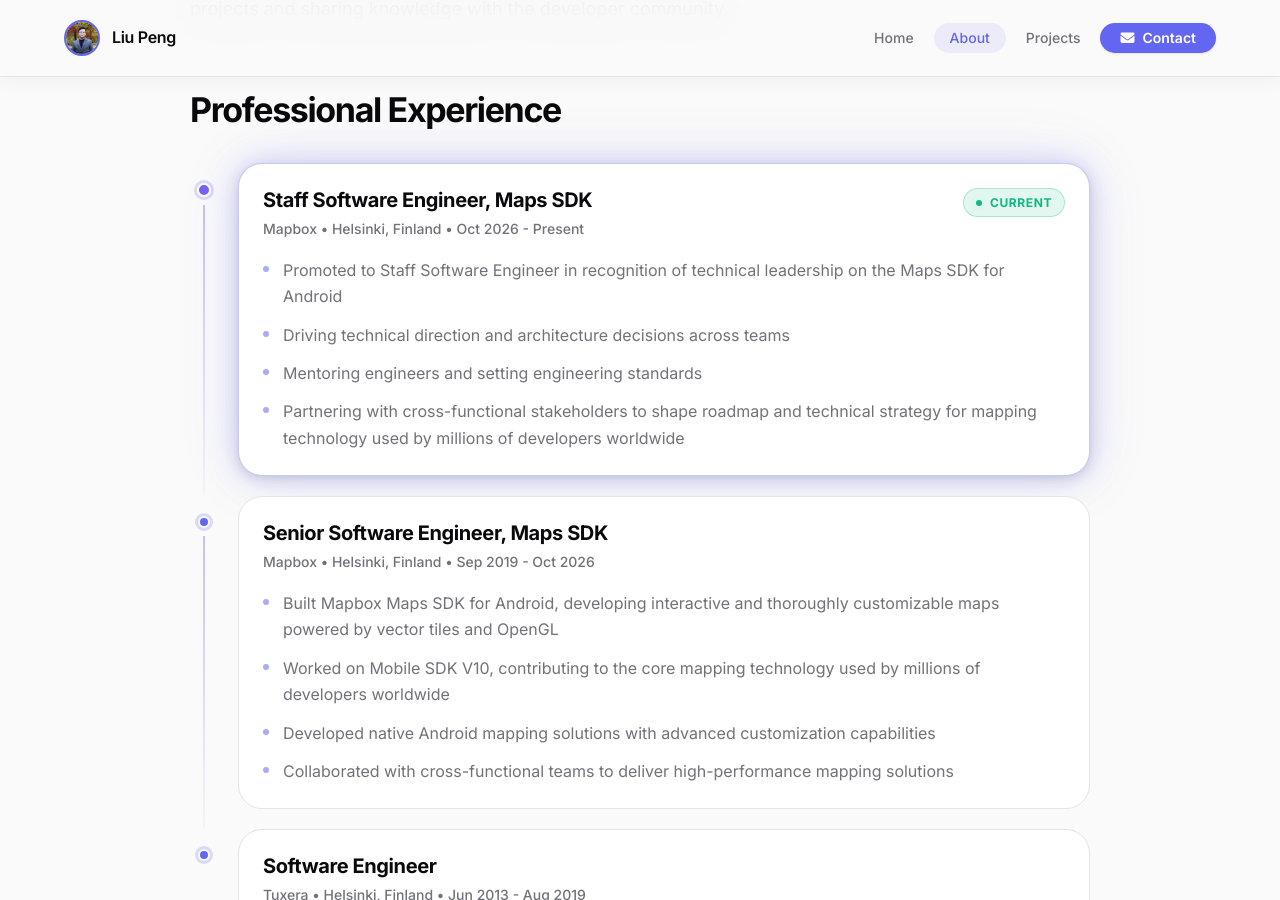
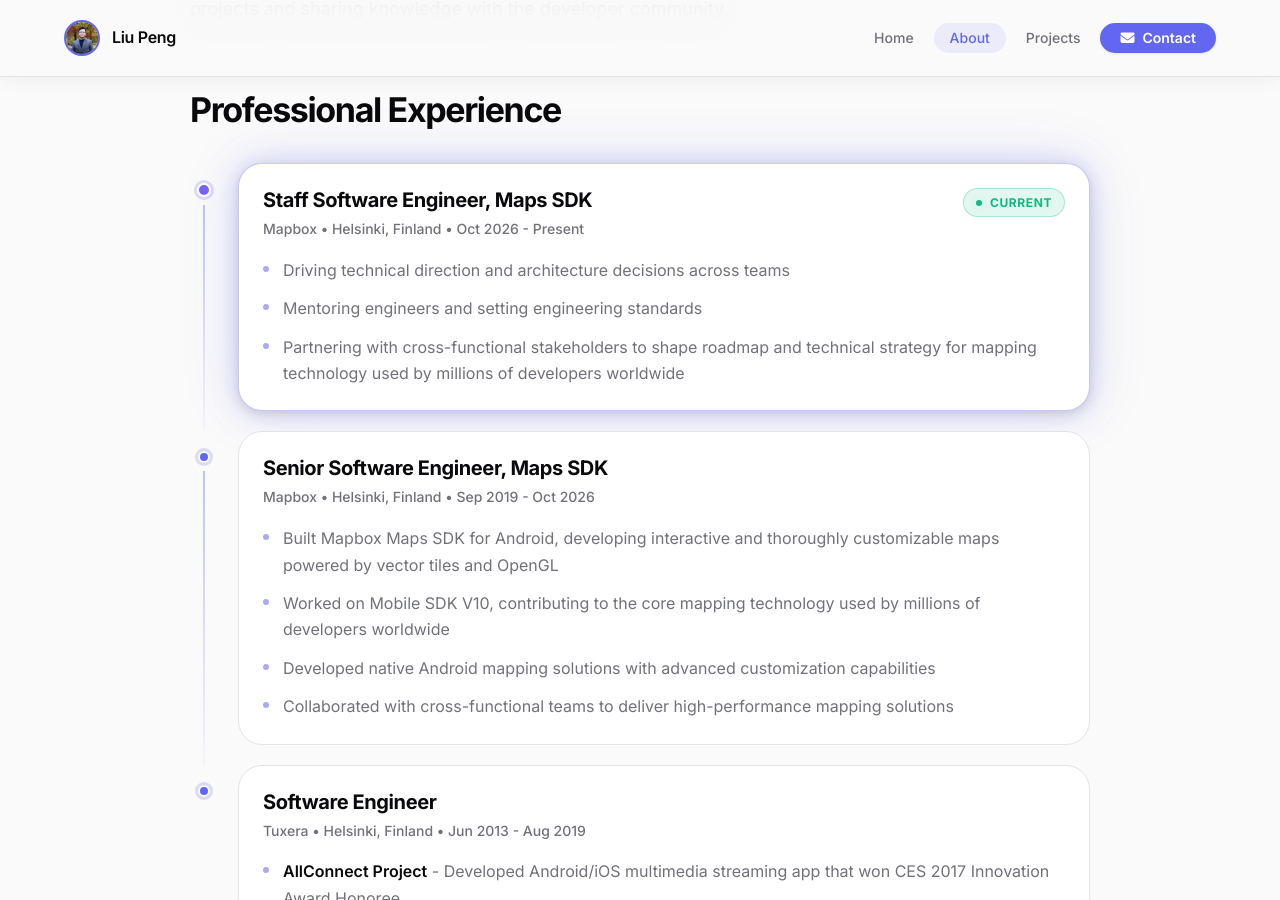
Before and after one commit to pengdev/pengdev.github.io, a Jekyll site: the page built from pages/aboutme.md, in a window 1280 px wide and 900 px high, scrolled down 848 px. Built offline with Jekyll 4.4.1, drawn with Linux system fonts in a browser that asks for light colours.

Commit message:
Remove self-promoting bullet from Staff role entry

```diff
--- a/_data/experience.yml
+++ b/_data/experience.yml
@@ -1,7 +1,6 @@
 - title: "Staff Software Engineer, Maps SDK"
   company: "Mapbox • Helsinki, Finland • Oct 2026 - Present"
   items:
-    - "Promoted to Staff Software Engineer in recognition of technical leadership on the Maps SDK for Android"
     - "Driving technical direction and architecture decisions across teams"
     - "Mentoring engineers and setting engineering standards"
     - "Partnering with cross-functional stakeholders to shape roadmap and technical strategy for mapping technology used by millions of developers worldwide"
```
